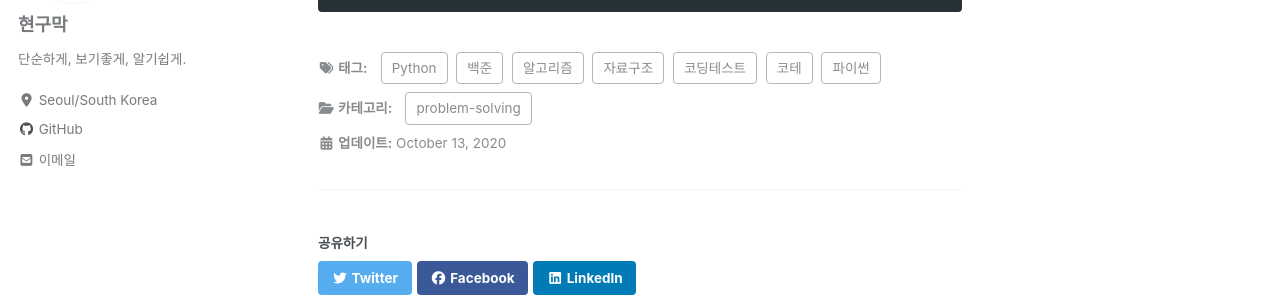
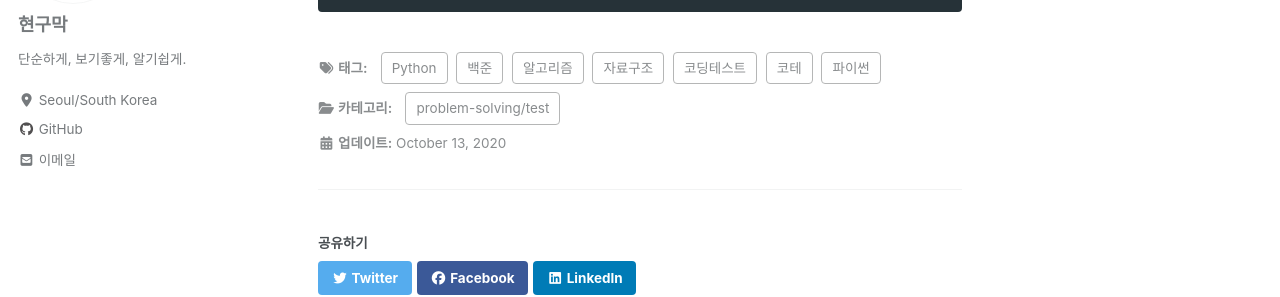
Before and after one commit to Hyeon9mak/Hyeon9mak.github.io, a Jekyll site: the page built from _posts/2020-10-13-Python-백준-4673.md, in a window 1280 px wide and 900 px high, scrolled down 818 px. Shown: the part 160-457 px from the top of the window. Built offline with Jekyll 4.4.1, drawn with Linux system fonts in a browser that asks for light colours; cached includes are drawn as plain includes; nearby versions of some CDN libraries; comment, search, counter and statistics services are not loaded.

Commit message:
test: add category depth

```diff
--- a/_posts/2020-10-13-Python-백준-4673.md
+++ b/_posts/2020-10-13-Python-백준-4673.md
@@ -2,7 +2,7 @@
 title: "[Python : 백준 4673] 셀프 넘버"
 date: 2020-10-13
 categories:
-    - problem-solving
+    - problem-solving/test
 tags:
     - Python
     - 파이썬
```
